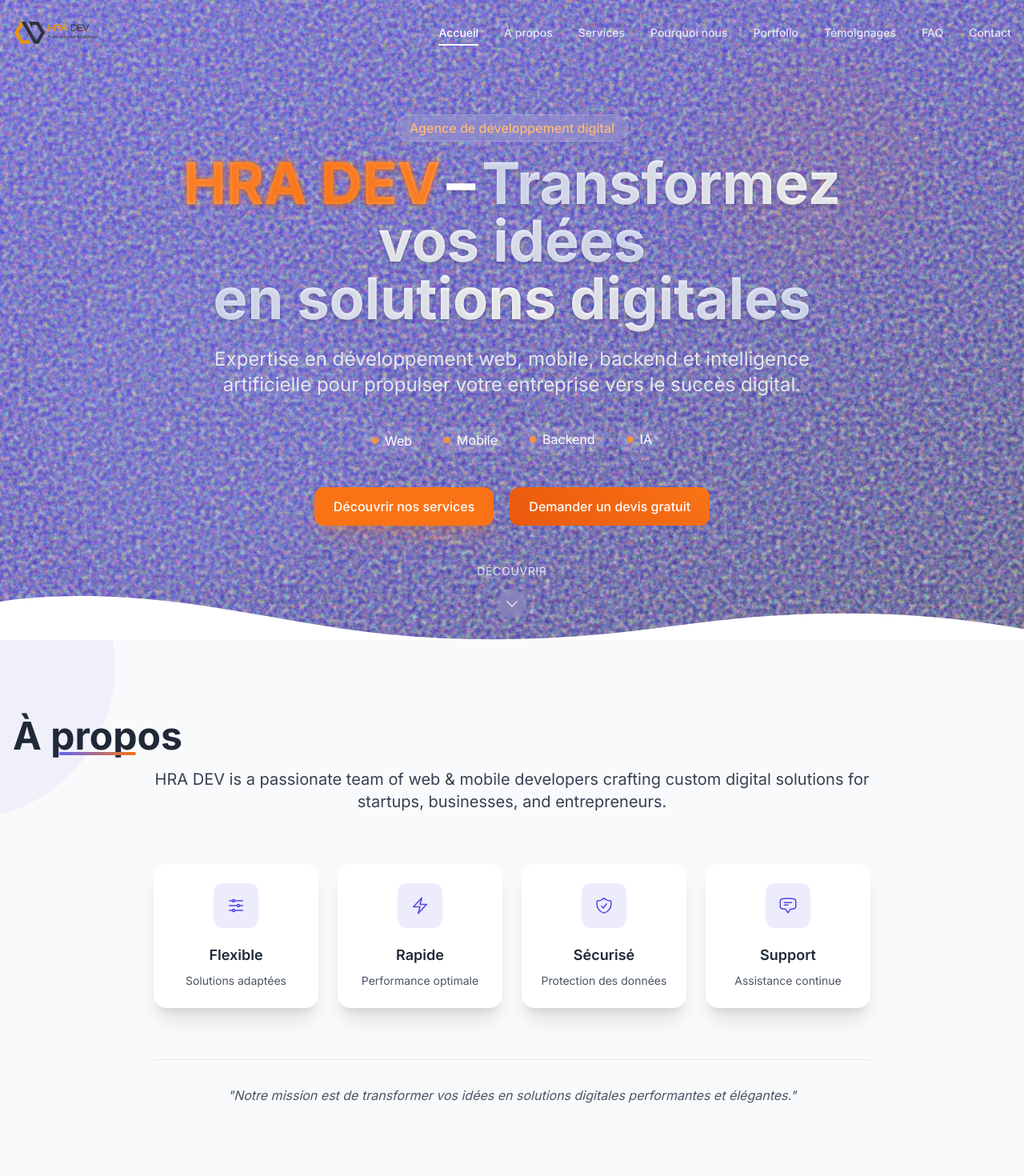
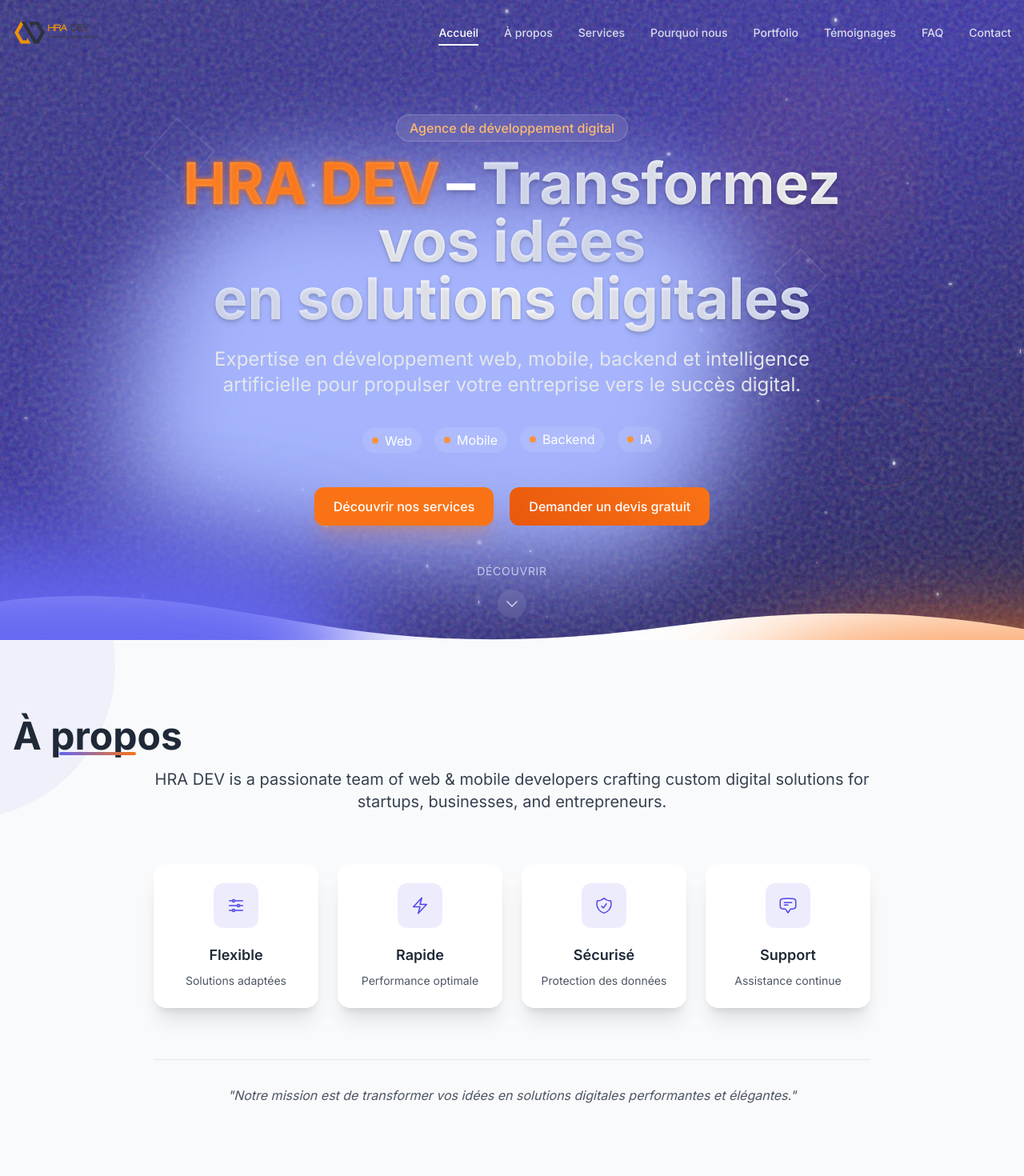
Before and after one commit to rayen43500/hra_dev, a React (Vite) app: page / in a window 1280 px wide. Shown: the top 1470 px of the page at 80% size. Built offline with nearby package versions, Linux system fonts and the light colour scheme.

Commit message:
fixer les erreur

```diff
--- a/src/components/Hero.tsx
+++ b/src/components/Hero.tsx
@@ -63,11 +63,36 @@
       className="relative flex items-center justify-center min-h-screen text-white overflow-hidden"
     >
       {/* Fond avec gradient amélioré */}
-      <div className="absolute inset-0 bg-gradient-to-br from-primary-600 via-primary-700 to-primary-900"></div>
+      <div className="absolute inset-0 bg-gradient-to-br from-primary-900 via-primary-800 to-primary-950"></div>
+
+      {/* Effet d'aurore boréale */}
+      <div className="aurora">
+        <div className="aurora__item"></div>
+        <div className="aurora__item"></div>
+        <div className="aurora__item"></div>
+      </div>
+
+      {/* Étoiles scintillantes */}
+      <div className="stars absolute inset-0 overflow-hidden">
+        {Array.from({ length: 50 }).map((_, i) => (
+          <div
+            key={i}
+            className="star absolute rounded-full bg-white"
+            style={{
+              top: `${Math.random() * 100}%`,
+              left: `${Math.random() * 100}%`,
+              width: `${Math.random() * 3 + 1}px`,
+              height: `${Math.random() * 3 + 1}px`,
+              opacity: Math.random() * 0.8,
+              animation: `twinkle ${Math.random() * 5 + 5}s infinite ${Math.random() * 5}s`
+            }}
+          ></div>
+        ))}
+      </div>
 
       {/* Motifs de fond animés */}
       <div className="absolute inset-0 opacity-10 bg-pattern"></div>
-      <div className="absolute inset-0 bg-grain"></div>
+      <div className="absolute inset-0 bg-grain opacity-30"></div>
 
       {/* Cercles décoratifs */}
       <motion.div
--- a/src/index.css
+++ b/src/index.css
@@ -312,3 +312,143 @@
 .animate-pulse-glow {
   animation: pulse-glow 4s ease-in-out infinite;
 }
+
+/* Animation d'étoiles scintillantes */
+@keyframes twinkle {
+  0%, 100% {
+    opacity: 0.1;
+    transform: scale(1);
+  }
+  50% {
+    opacity: 0.8;
+    transform: scale(1.2);
+    box-shadow: 0 0 5px 1px rgba(255, 255, 255, 0.7);
+  }
+}
+
+.stars {
+  z-index: 0;
+}
+
+.star {
+  z-index: 0;
+}
+
+/* Animation de l'aurore boréale pour le Hero */
+.aurora {
+  position: absolute;
+  top: 0;
+  left: 0;
+  width: 100%;
+  height: 100%;
+  z-index: 1;
+  overflow: hidden;
+}
+
+.aurora__item {
+  overflow: hidden;
+  position: absolute;
+  width: 60%;
+  height: 60%;
+  background-color: var(--primary-500);
+  border-radius: 37% 29% 27% 27% / 28% 25% 41% 37%;
+  filter: blur(60px);
+  mix-blend-mode: overlay;
+}
+
+.aurora__item:nth-of-type(1) {
+  top: -50%;
+  animation: aurora-border 6s ease-in-out infinite,
+             aurora-1 12s ease-in-out infinite alternate;
+}
+
+.aurora__item:nth-of-type(2) {
+  background-color: var(--secondary-500);
+  right: -10%;
+  top: 0;
+  animation: aurora-border 6s ease-in-out 1s infinite,
+             aurora-2 12s ease-in-out infinite alternate;
+}
+
+.aurora__item:nth-of-type(3) {
+  background-color: var(--primary-300);
+  left: -20%;
+  bottom: -30%;
+  animation: aurora-border 6s ease-in-out 2s infinite,
+             aurora-3 8s ease-in-out infinite alternate;
+}
+
+@keyframes aurora-1 {
+  0% {
+    top: 0;
+    right: 0;
+  }
+  50% {
+    top: 100%;
+    right: 75%;
+  }
+  75% {
+    top: 25%;
+    right: 25%;
+  }
+  100% {
+    top: 0;
+    right: 0;
+  }
+}
+
+@keyframes aurora-2 {
+  0% {
+    top: -50%;
+    left: 0%;
+  }
+  60% {
+    top: 100%;
+    left: 70%;
+  }
+  85% {
+    top: 25%;
+    left: 25%;
+  }
+  100% {
+    top: -50%;
+    left: 0%;
+  }
+}
+
+@keyframes aurora-3 {
+  0% {
+    bottom: 0;
+    left: 0;
+  }
+  40% {
+    bottom: 100%;
+    left: 75%;
+  }
+  65% {
+    bottom: 40%;
+    left: 40%;
+  }
+  100% {
+    bottom: 0;
+    left: 0;
+  }
+}
+
+@keyframes aurora-border {
+  0% {
+    border-radius: 37% 29% 27% 27% / 28% 25% 41% 37%;
+  }
+  25% {
+    border-radius: 47% 29% 39% 49% / 61% 19% 66% 26%;
+  }
+  50% {
+    border-radius: 57% 23% 47% 72% / 63% 17% 66% 33%;
+  }
+  75% {
+    border-radius: 28% 49% 29% 100% / 93% 20% 64% 25%;
+  }
+  100% {
+    border-radius: 37% 29% 27% 27% / 28% 25% 41% 37%;
+  }
+}
```
